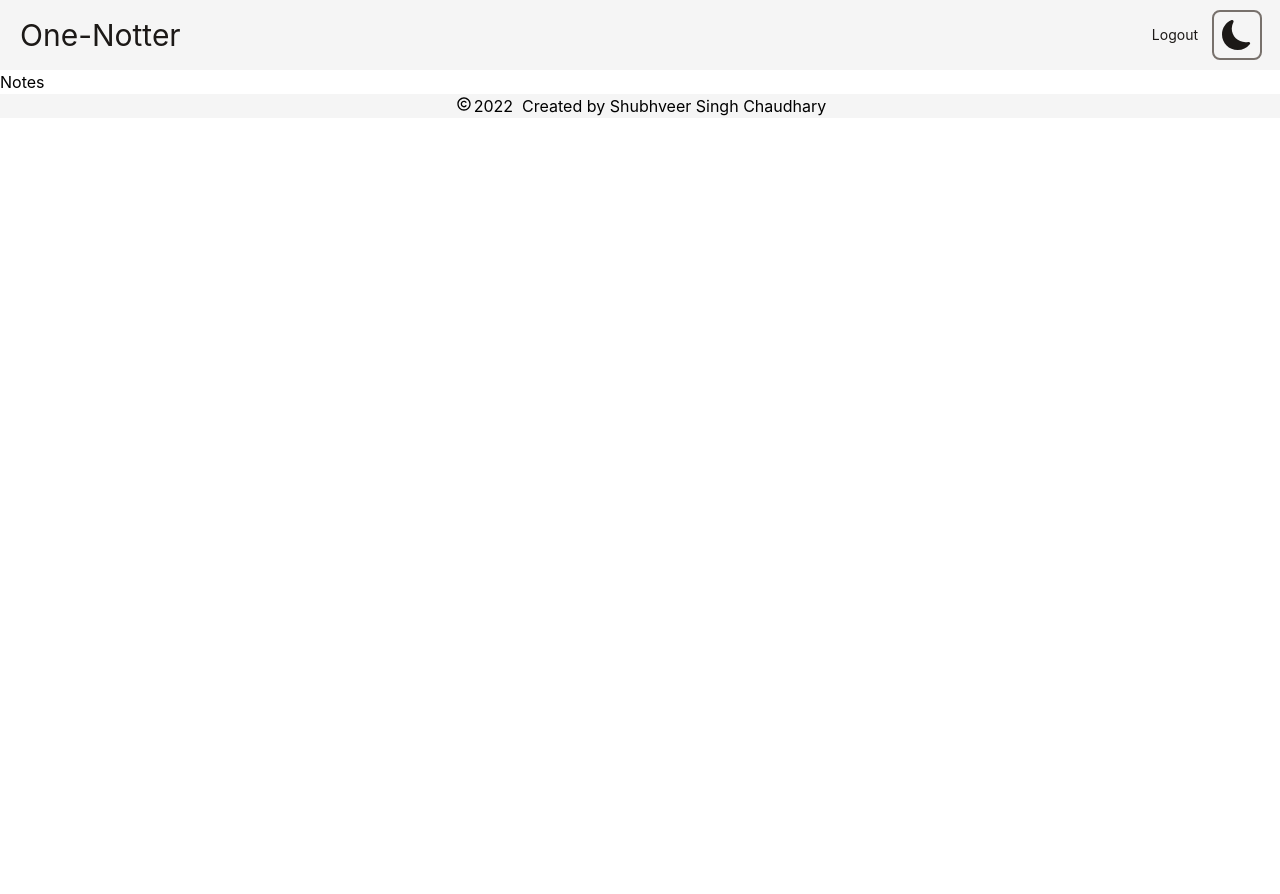
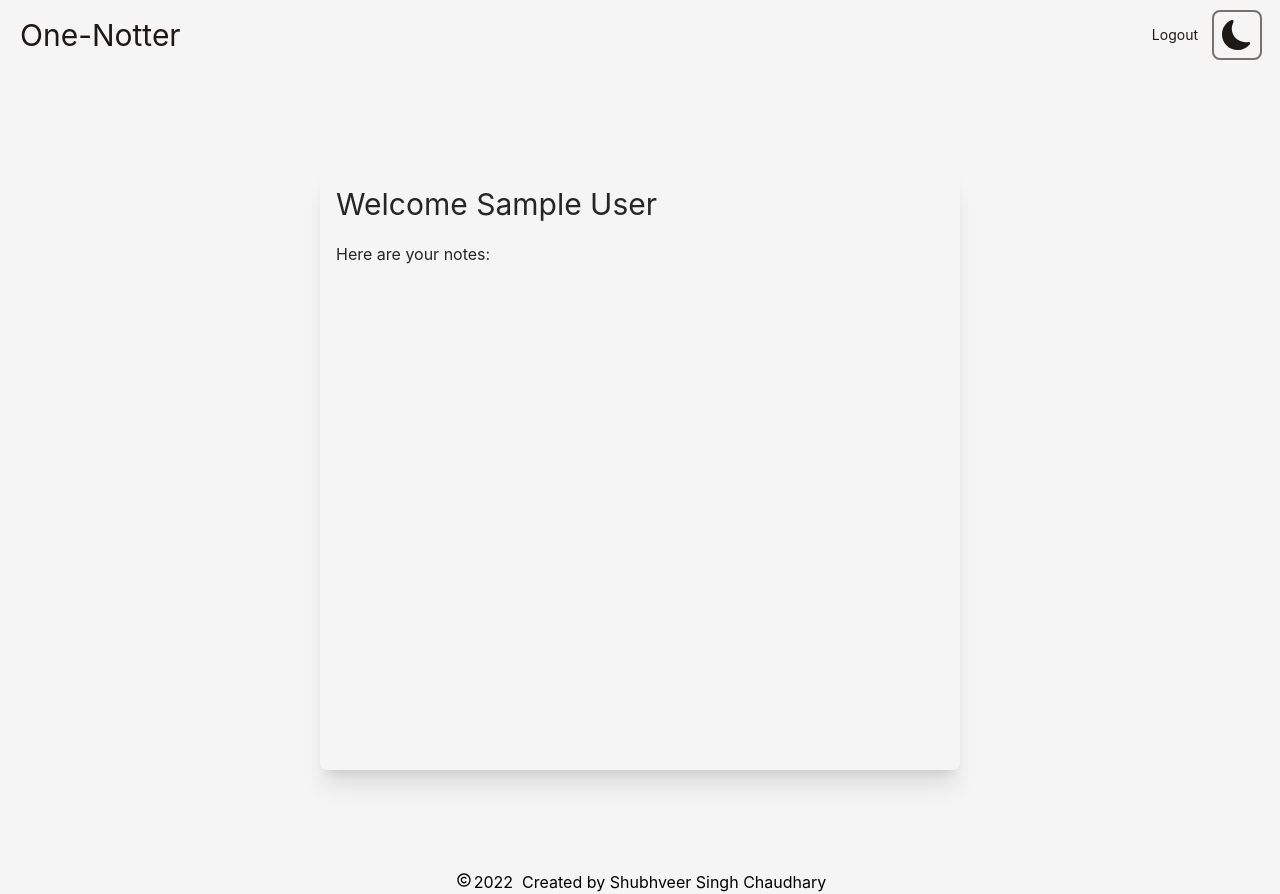
Before and after one commit to killerz3/One-Notter, a Next.js app: page /notes in a window 1280 px wide. Before the commit the page ends 800 px from the top, so only its background shows below. Built offline with nearby package versions, Linux system fonts and the light colour scheme; no server answers; sample sign-in values are in the browser's storage.

Commit message:
env prob

```diff
--- a/pages/index.tsx
+++ b/pages/index.tsx
@@ -13,7 +13,7 @@ const Home: NextPage = () => {
   // if(session) router.push("notes")
  return (
    <div className='bg-neutral-100 dark:bg-stone-900 theme-transission h-screen flex flex-col justify-center items-center'>
-     <div className='div-themed m-5'>
+     <div className='div-themed m-5 outline outline-2 outline-stone-500'>
 
        <span className="text-xl font-semibold block">Welcome to One-notter</span>
        <div className='mt-3'>
--- a/pages/notes.tsx
+++ b/pages/notes.tsx
@@ -1,35 +1,37 @@
-import React, { useEffect } from 'react'
-import { useRouter } from 'next/router'
-import { getSession, useSession } from 'next-auth/react'
-
+import React, { useEffect } from "react";
+import { useRouter } from "next/router";
+import { getSession, useSession } from "next-auth/react";
 
 export default function Notes() {
+    const { data: session } = useSession();
+    const router = useRouter();
 
-    const { data: session } = useSession()
-    const router = useRouter()
+    return (
+        <div className=" h-screen bg-neutral-100 dark:bg-stone-900 theme-transission flex flex-col justify-center items-center text-neutral-700 dark:text-neutral-300 ">
 
+            <div className="div-themed w-1/3 md:w-1/2 p-4 h-3/4 felx flex-col justify-center ">
+                <span className="text-3xl block">Welcome {session?.user?.name} </span>
+                <div className="mt-5">Here are your notes:</div>
+            </div>
 
-
-  return (
-    <div className='text-black'>Notes</div>
-  )
+        </div>
+    );
 }
 
-export const getServerSideProps = async (context:any) => {
-    const session = await getSession(context)
+export const getServerSideProps = async (context: any) => {
+    const session = await getSession(context);
 
     if (!session?.user) {
         console.log("thsi");
 
         return {
             redirect: {
-                destination: '/',
-                permanent:false
-
-            }
-        }
+                destination: "/",
+                permanent: false,
+            },
+        };
     }
     return {
-        props:{}
-    }
-}
+        props: {},
+    };
+};
--- a/styles/globals.css
+++ b/styles/globals.css
@@ -36,5 +36,5 @@ a {
 }
 
 .div-themed{
-@apply bg-neutral-100 dark:bg-stone-800 p-4 rounded-md outline outline-2 outline-stone-500 shadow-xl text-neutral-800 dark:text-neutral-300 theme-transission
+@apply bg-neutral-100 dark:bg-stone-800 p-4 rounded-md  shadow-xl text-neutral-800 dark:text-neutral-300 theme-transission
 }
```
Also changed, not shown: 1 other file (tests, documents, lock files or other folders).
